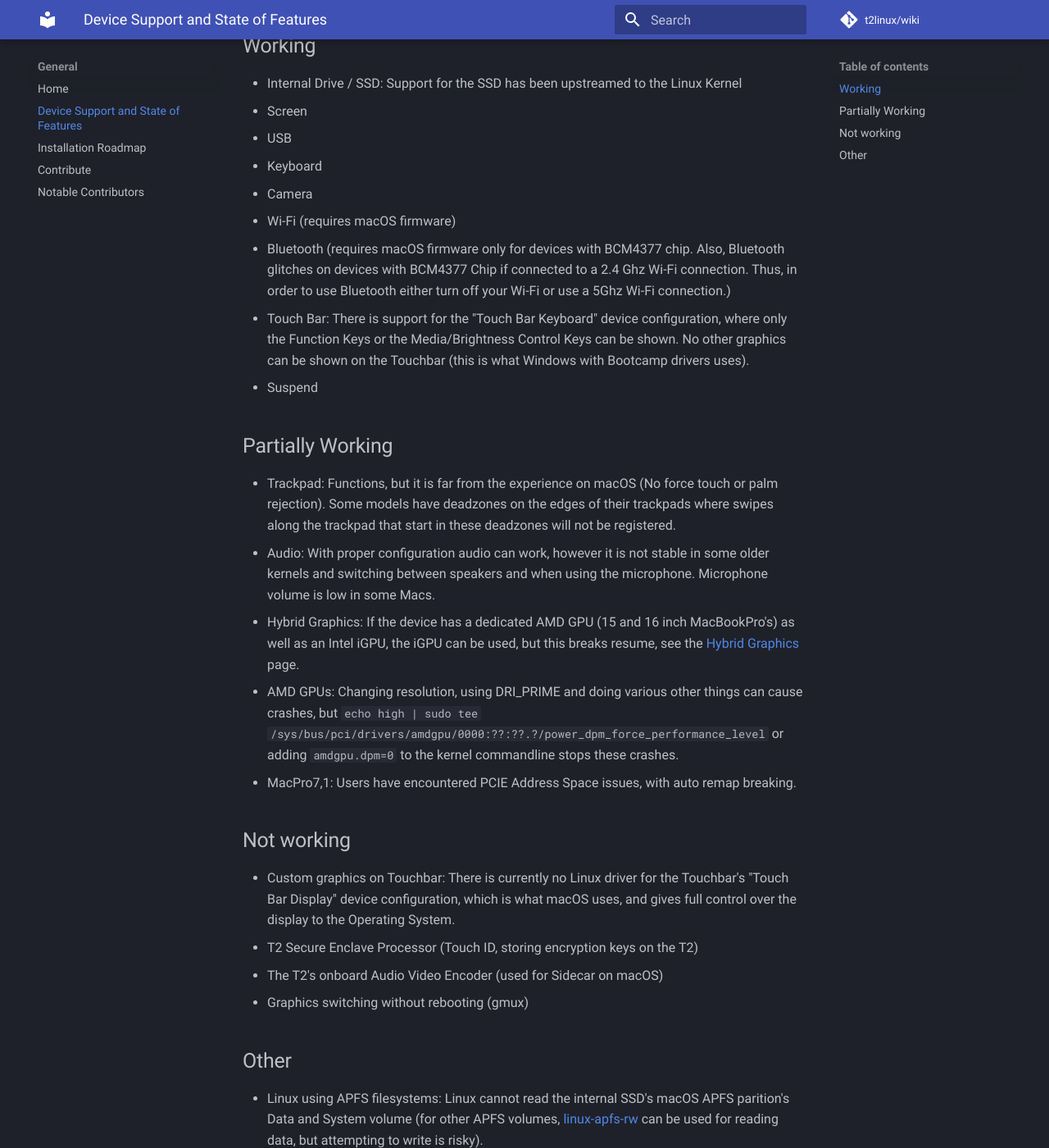
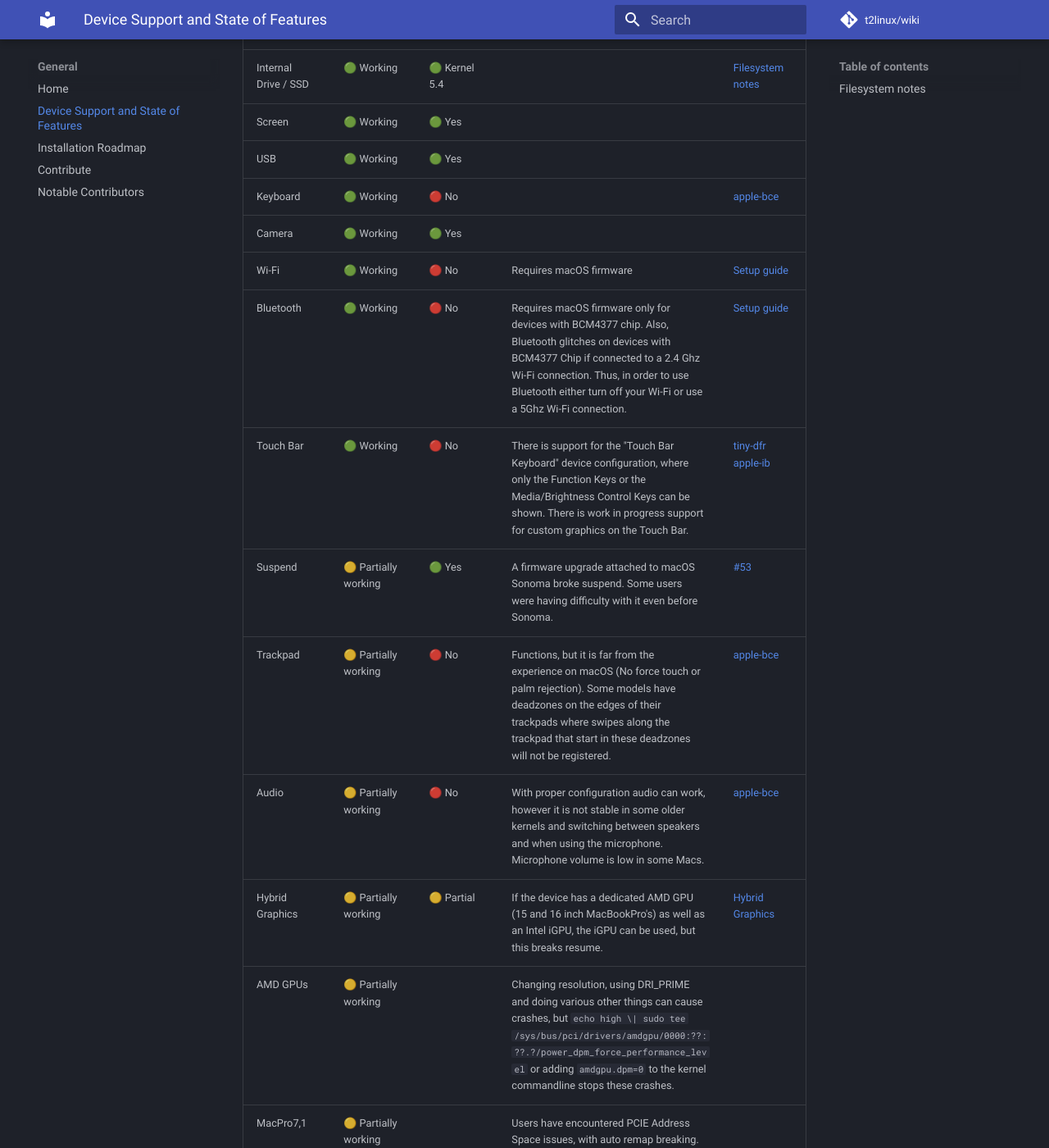
Before and after one commit to t2linux/wiki, an MkDocs documentation site: the page built from docs/state.md, in a window 1280 px wide and 1400 px high, scrolled down 343 px. Shown: the whole window at 82% size. Built offline with MkDocs 1.6.1 and Material for MkDocs 9.7.7, drawn with Linux system fonts in a browser that asks for light colours; comment, search, counter and statistics services are not loaded; some of the changed text lies outside the part shown.

Commit message:
Update state.md

```diff
--- a/docs/state.md
+++ b/docs/state.md
@@ -1,35 +1,28 @@
-# Introduction
+# State
 
 While Linux is usable on all T2 models, some features are limited due to the lack of drivers or similar. This page should give a general overview of what is working and what is not.
 
-## Working
+|Feature|Status|Upstream|Notes|Issues/links|
+|-|-|-|-|-|
+|Internal Drive / SSD|🟢 Working|🟢 Kernel 5.4||[Filesystem notes](#filesystem-notes)|
+|Screen|🟢 Working|🟢 Yes|||
+|USB|🟢 Working|🟢 Yes|||
+|Keyboard|🟢 Working|🔴 No||[apple-bce](https://github.com/t2linux/apple-bce-drv)|
+|Camera|🟢 Working|🟢 Yes|||
+|Wi-Fi|🟢 Working|🔴 No|Requires macOS firmware|[Setup guide](https://wiki.t2linux.org/guides/wifi-bluetooth/)|
+|Bluetooth|🟢 Working|🔴 No|Requires macOS firmware only for devices with BCM4377 chip. Also, Bluetooth glitches on devices with BCM4377 Chip if connected to a 2.4 Ghz Wi-Fi connection. Thus, in order to use Bluetooth either turn off your Wi-Fi or use a 5Ghz Wi-Fi connection.|[Setup guide](https://wiki.t2linux.org/guides/wifi-bluetooth/)|
+|Touch Bar|🟢 Working|🔴 No|There is support for the "Touch Bar Keyboard" device configuration, where only the Function Keys or the Media/Brightness Control Keys can be shown. There is work in progress support for custom graphics on the Touch Bar.|[tiny-dfr](https://github.com/kekrby/tiny-dfr)<br>[apple-ib](https://github.com/t2linux/apple-ib-drv)|
+|Suspend|🟡 Partially working|🟢 Yes|A firmware upgrade attached to macOS Sonoma broke suspend. Some users were having difficulty with it even before Sonoma.|[#53](https://github.com/t2linux/T2-Ubuntu-Kernel/issues/53)|
+|Trackpad|🟡 Partially working|🔴 No|Functions, but it is far from the experience on macOS (No force touch or palm rejection). Some models have deadzones on the edges of their trackpads where swipes along the trackpad that start in these deadzones will not be registered.|[apple-bce](https://github.com/t2linux/apple-bce-drv)|
+|Audio|🟡 Partially working|🔴 No|With proper configuration audio can work, however it is not stable in some older kernels and switching between speakers and when using the microphone. Microphone volume is low in some Macs.|[apple-bce](https://github.com/t2linux/apple-bce-drv)|
+|Hybrid Graphics|🟡 Partially working|🟡 Partial|If the device has a dedicated AMD GPU (15 and 16 inch MacBookPro's) as well as an Intel iGPU, the iGPU can be used, but this breaks resume.|[Hybrid Graphics](https://wiki.t2linux.org/guides/hybrid-graphics/)|
+|AMD GPUs|🟡 Partially working||Changing resolution, using DRI_PRIME and doing various other things can cause crashes, but `echo high \| sudo tee /sys/bus/pci/drivers/amdgpu/0000:??:??.?/power_dpm_force_performance_level` or adding `amdgpu.dpm=0` to the kernel commandline stops these crashes.||
+|MacPro7,1|🟡 Partially working||Users have encountered PCIE Address Space issues, with auto remap breaking.||
+|T2 Secure Enclave|🔴 Not working||Used for Touch ID, storing encryption keys on macOS||
+|T2 Audio Video Encoder|🔴 Not working||Used for Sidecar on macOS||
 
-- Internal Drive / SSD: Support for the SSD has been upstreamed to the Linux Kernel
-- Screen
-- USB
-- Keyboard
-- Camera
-- Wi-Fi (requires macOS firmware)
-- Bluetooth (requires macOS firmware only for devices with BCM4377 chip. Also, Bluetooth glitches on devices with BCM4377 Chip if connected to a 2.4 Ghz Wi-Fi connection. Thus, in order to use Bluetooth either turn off your Wi-Fi or use a 5Ghz Wi-Fi connection.)
-- Touch Bar: There is support for the "Touch Bar Keyboard" device configuration, where only the Function Keys or the Media/Brightness Control Keys can be shown. No other graphics can be shown on the Touchbar (this is what Windows with Bootcamp drivers uses).
-- Suspend
+<!-- ||🟡 Partially working|🔴 No||| -->
 
-## Partially Working
-
-- Trackpad: Functions, but it is far from the experience on macOS (No force touch or palm rejection). Some models have deadzones on the edges of their trackpads where swipes along the trackpad that start in these deadzones will not be registered.
-- Audio: With proper configuration audio can work, however it is not stable in some older kernels and switching between speakers and when using the microphone. Microphone volume is low in some Macs.
-- Hybrid Graphics: If the device has a dedicated AMD GPU (15 and 16 inch MacBookPro's) as well as an Intel iGPU, the iGPU can be used, but this breaks resume, see the [Hybrid Graphics](https://wiki.t2linux.org/guides/hybrid-graphics/) page.
-- AMD GPUs: Changing resolution, using DRI_PRIME and doing various other things can cause crashes, but `echo high | sudo tee /sys/bus/pci/drivers/amdgpu/0000:??:??.?/power_dpm_force_performance_level` or adding `amdgpu.dpm=0` to the kernel commandline stops these crashes.
-- MacPro7,1: Users have encountered PCIE Address Space issues, with auto remap breaking.
-
-## Not working
-
-- Custom graphics on Touchbar: There is currently no Linux driver for the Touchbar's "Touch Bar Display" device configuration, which is what macOS uses, and gives full control over the display to the Operating System.
-- T2 Secure Enclave Processor (Touch ID, storing encryption keys on the T2)
-- The T2's onboard Audio Video Encoder (used for Sidecar on macOS)
-- Graphics switching without rebooting (gmux)
-
-## Other
-
+## Filesystem notes
 - Linux using APFS filesystems: Linux cannot read the internal SSD's macOS APFS parition's Data and System volume (for other APFS volumes, [linux-apfs-rw](https://github.com/linux-apfs/linux-apfs-rw) can be used for reading data, but attempting to write is risky).
 - macOS using Linux filesystems: There are FUSE implementations of some Linux Filesystems that can be used on macOS (but again, most only have experemental write support).
```
